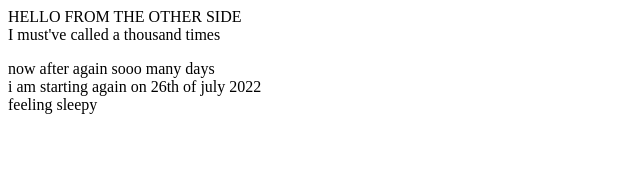
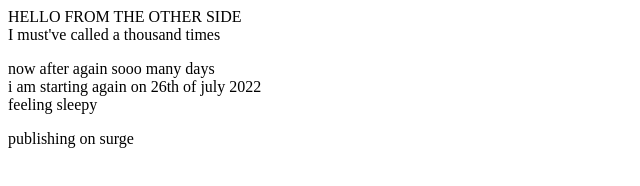
Before and after one commit to sheriluck/Bootcamp2020, a plain HTML site: page index.html in a window 1280 px wide. Shown: the whole page, without its empty margins (0-640 px from the left). Drawn offline with Linux system fonts and the light colour scheme.

Commit message:
Update index.html
publishing on surge

```diff
--- a/index.html
+++ b/index.html
@@ -12,6 +12,7 @@
         <p>now after again sooo many days  <br>i am
         starting again on 26th of july 2022
         <br> feeling sleepy </p>
+        publishing on surge
     </div>
 </body>
 </html>
```
